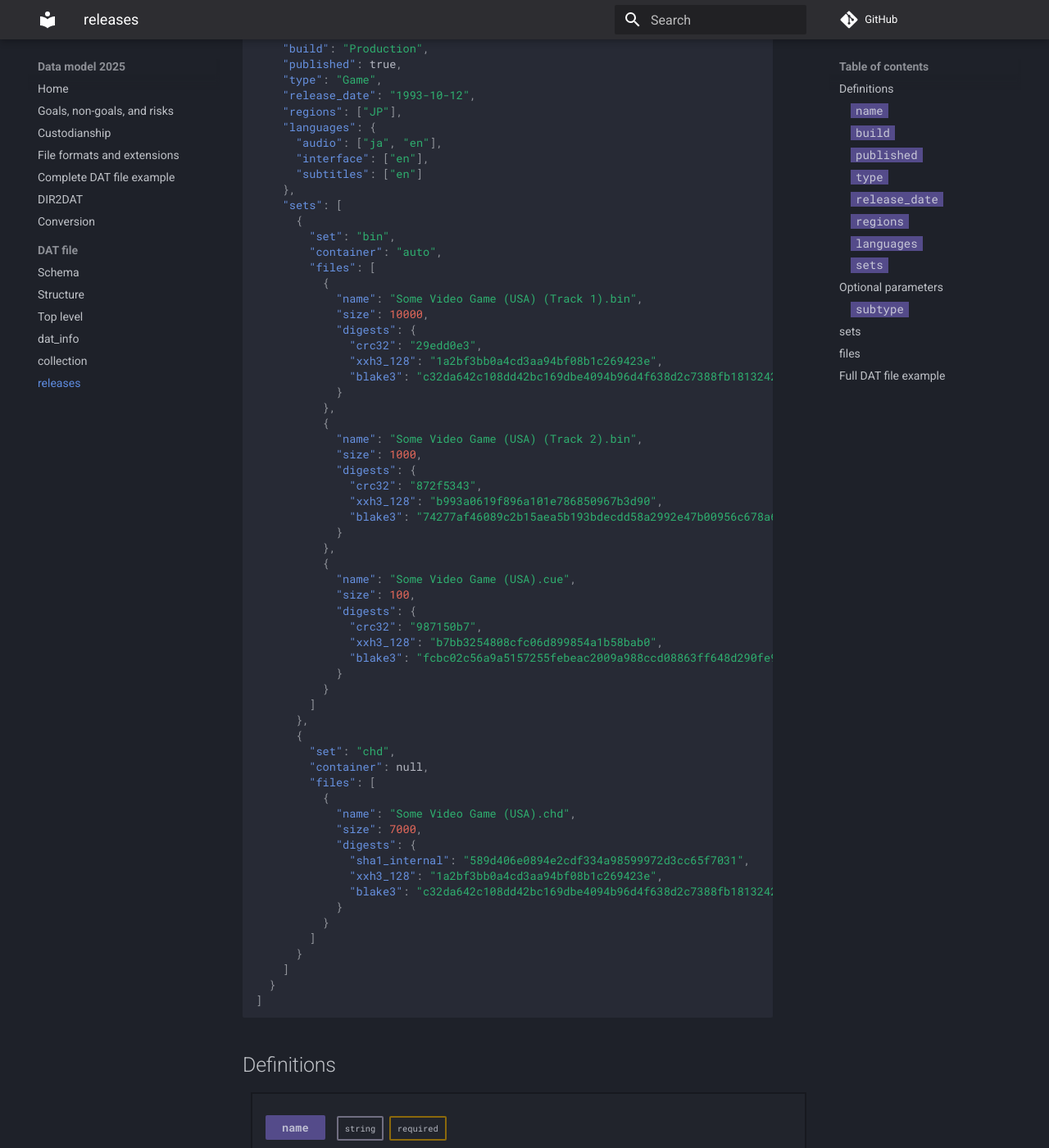
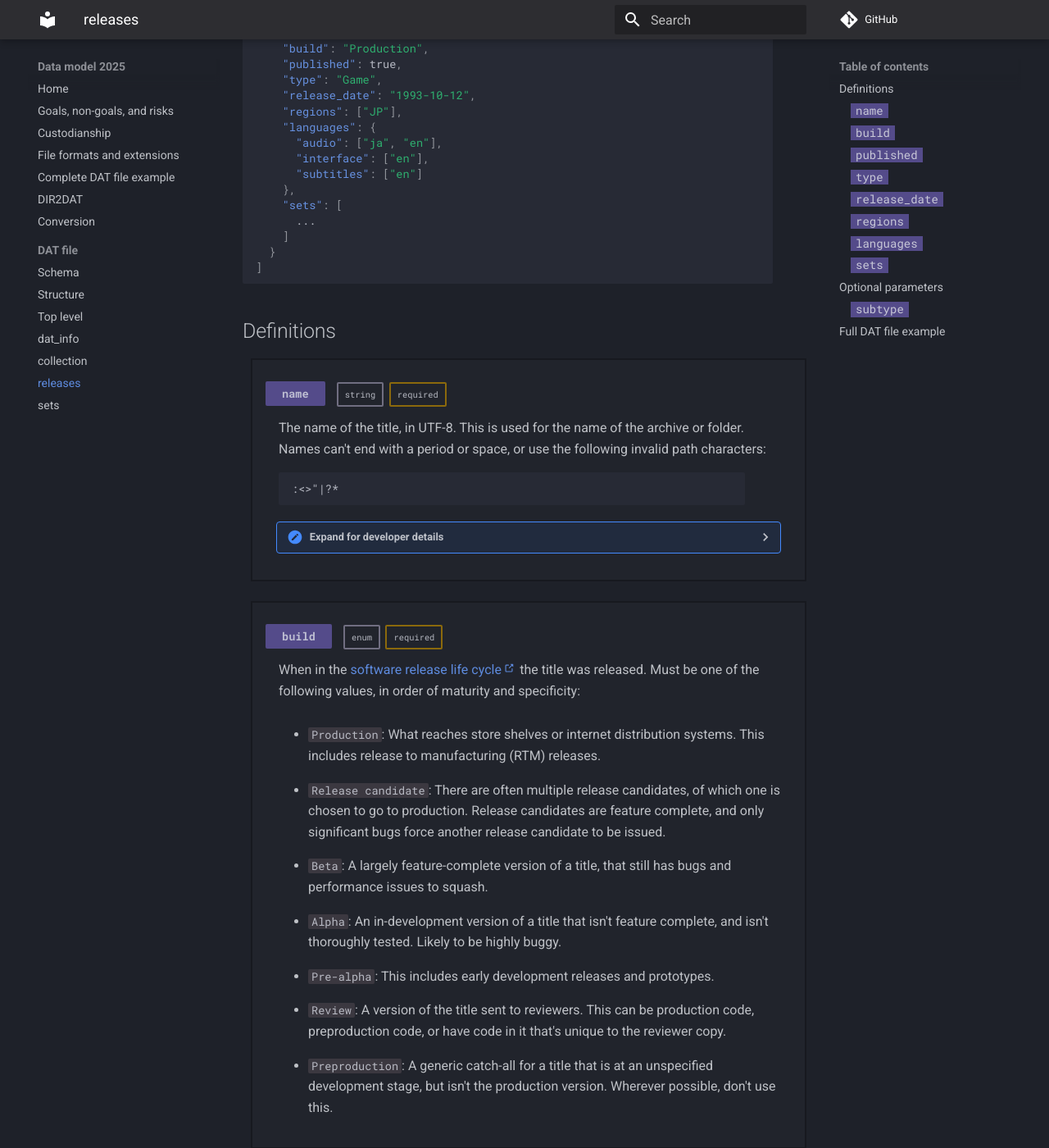
Before and after one commit to unexpectedpanda/datmodel, an MkDocs documentation site: the page built from docs/releases.md, in a window 1280 px wide and 1400 px high, scrolled down 264 px. Shown: the whole window at 82% size. Built offline with MkDocs 1.6.1 and Material for MkDocs 9.7.7, drawn with Linux system fonts in a browser that asks for light colours; comment, search, counter and statistics services are not loaded; some of the changed text lies outside the part shown.

Commit message:
Restructure to manage multiple discs

````diff
--- a/docs/releases.md
+++ b/docs/releases.md
@@ -23,54 +23,7 @@
       "subtitles": ["en"]
     },
     "sets": [
-      {
-        "set": "bin",
-        "container": "auto",
-        "files": [
-          {
-            "name": "Some Video Game (USA) (Track 1).bin",
-            "size": 10000,
-            "digests": {
-              "crc32": "29edd0e3",
-              "xxh3_128": "1a2bf3bb0a4cd3aa94bf08b1c269423e",
-              "blake3": "c32da642c108dd42bc169dbe4094b96d4f638d2c7388fb18132429347955c7ec"
-            }
-          },
-          {
-            "name": "Some Video Game (USA) (Track 2).bin",
-            "size": 1000,
-            "digests": {
-              "crc32": "872f5343",
-              "xxh3_128": "b993a0619f896a101e786850967b3d90",
-              "blake3": "74277af46089c2b15aea5b193bdecdd58a2992e47b00956c678a6c070225cb18"
-            }
-          },
-          {
-            "name": "Some Video Game (USA).cue",
-            "size": 100,
-            "digests": {
-              "crc32": "987150b7",
-              "xxh3_128": "b7bb3254808cfc06d899854a1b58bab0",
-              "blake3": "fcbc02c56a9a5157255febeac2009a988ccd08863ff648d290fe973dffe7f88c"
-            }
-          }
-        ]
-      },
-      {
-        "set": "chd",
-        "container": null,
-        "files": [
-          {
-            "name": "Some Video Game (USA).chd",
-            "size": 7000,
-            "digests": {
-              "sha1_internal": "589d406e0894e2cdf334a98599972d3cc65f7031",
-              "xxh3_128": "1a2bf3bb0a4cd3aa94bf08b1c269423e",
-              "blake3": "c32da642c108dd42bc169dbe4094b96d4f638d2c7388fb18132429347955c7ec"
-            }
-          }
-        ]
-      }
+      ...
     ]
   }
 ]
@@ -649,23 +602,9 @@
 
 * **`sets`{ #sets .toc-code }** `object array`{ .toc-def } `required`{ .toc-req }
 
-    Different file sets within the release. This can represent the same release in
-    multiple formats. For example, a CD image in ISO, CHD, and RVZ formats. Or a ROM
-    in encrypted and decrypted formats.
+    Defines the different file sets within the release.
 
-    The sets array looks something like the following:
-
-    ``` {.json .copy}
-    "sets": [
-      {
-        "set": "bin",
-        "files": [
-
-        ]
-      }
-    ]
-    ```
-
+    For a more detailed explanation of how the `sets` array works, see [`sets`](sets.md).
 
 </div>
 
@@ -696,9 +635,6 @@
     ```
 </div>
 
-## `sets`
-
-## `files`
 ---
 
 * **`size`** (integer): _Required_. The size of the file, in bytes.
--- a/mkdocs.yml
+++ b/mkdocs.yml
@@ -65,6 +65,7 @@
     - dat_info.md
     - collection.md
     - releases.md
+    - sets.md
 plugins:
   - search
   - macros # https://mkdocs-macros-plugin.readthedocs.io/en/latest/#installation
````
Also changed, not shown: docs/sets.md (added, +93 -0 lines), docs/top_level.md (+1 -1 lines).
